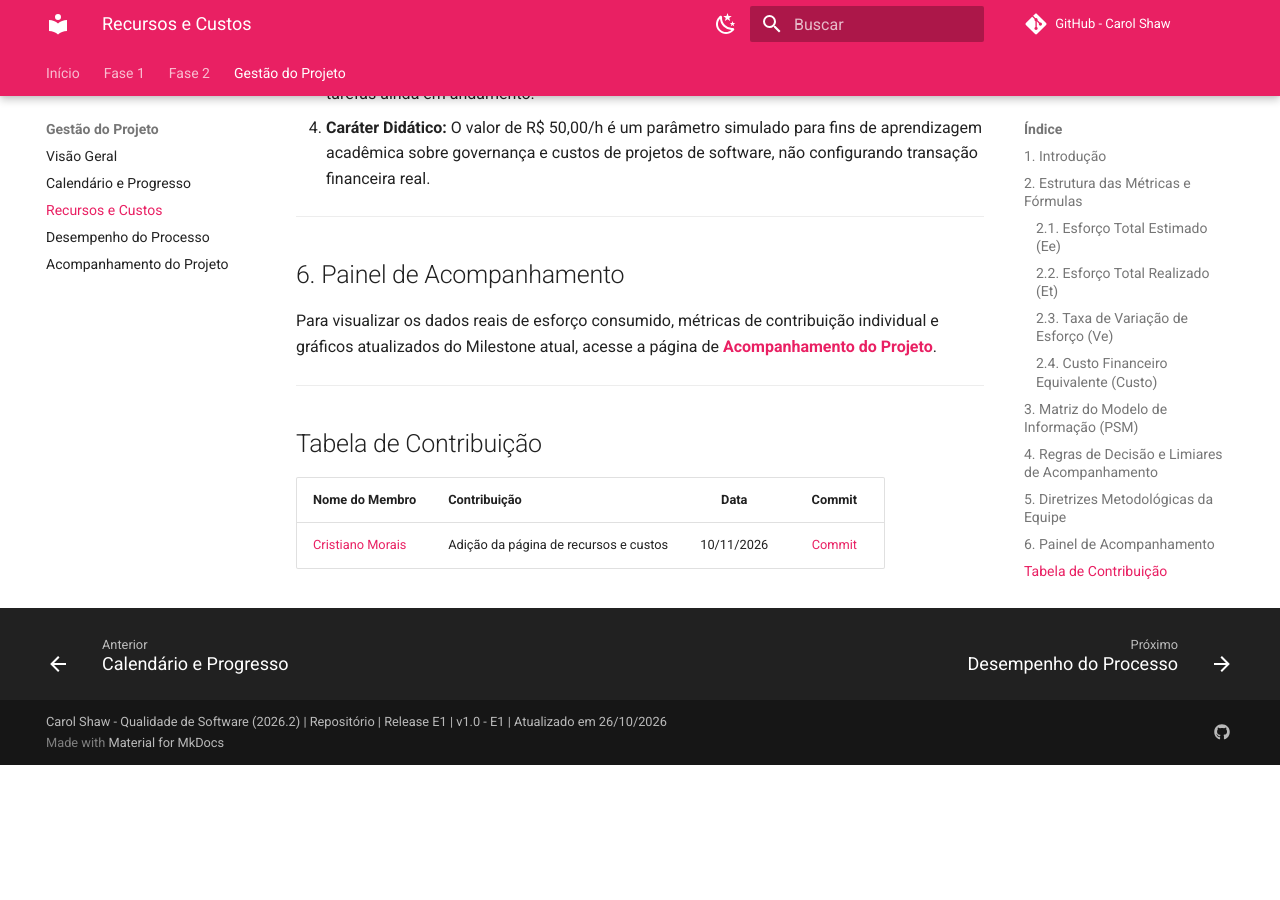
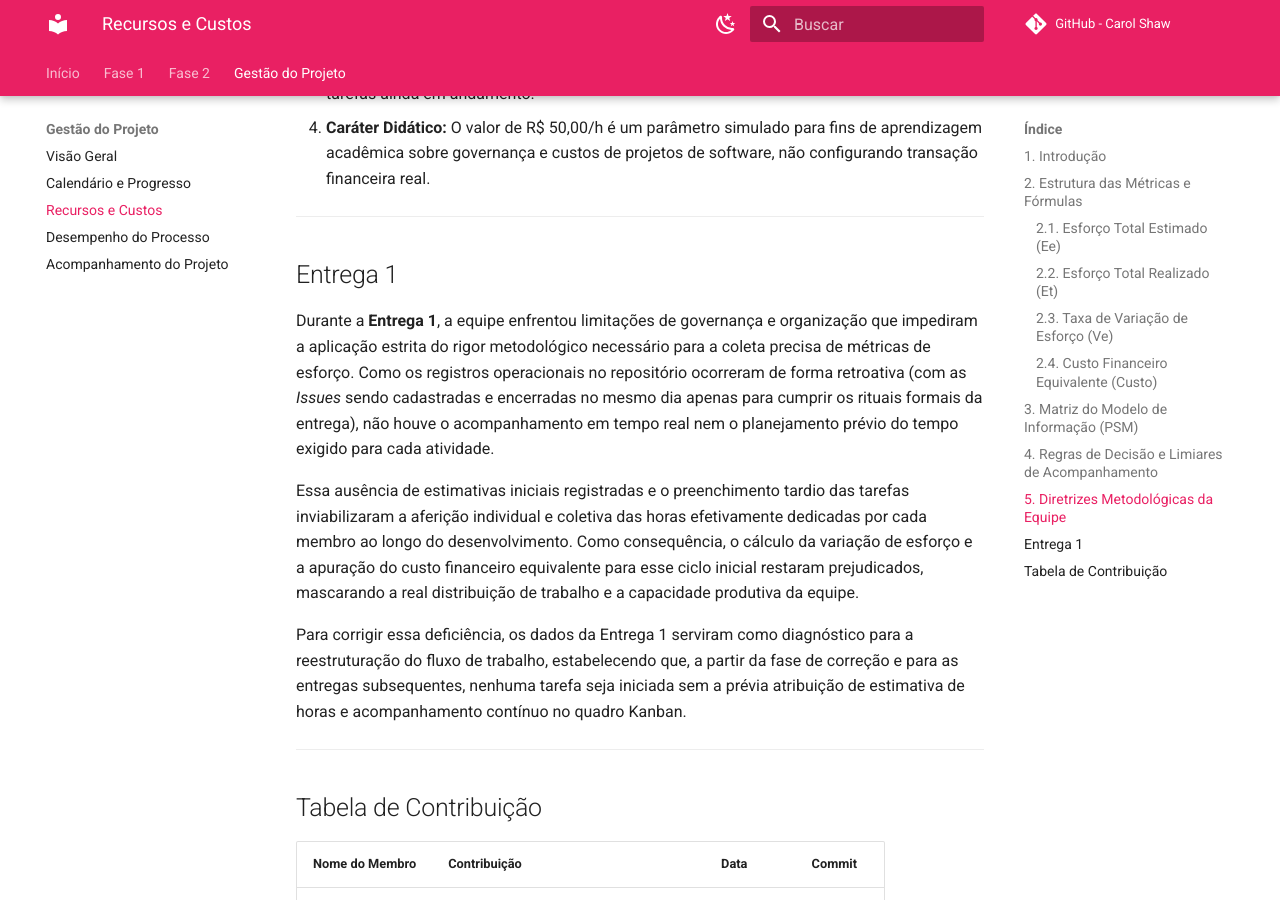
Before and after one commit to FCTE-Qualidade-de-Software-1/2026-2_T02_CAROL_SHAW, an MkDocs documentation site: the page built from docs/gestao/recursos.md, in a window 1280 px wide and 900 px high, scrolled down 3113 px. Built offline with MkDocs 1.6.1 and Material for MkDocs 9.7.7, drawn with Linux system fonts in a browser that asks for light colours; comment, search, counter and statistics services are not loaded; before the commit the page ends 3878 px from its top, so only the background shows below that.

Commit message:
Feat: Justificativa Entrega 1 #10

```diff
--- a/docs/gestao/recursos.md
+++ b/docs/gestao/recursos.md
@@ -78,9 +78,13 @@ A equipe estabeleceu faixas de controle para classificar os desvios de esforço
 
 ---
 
-## 6. Painel de Acompanhamento
+## Entrega 1
 
-Para visualizar os dados reais de esforço consumido, métricas de contribuição individual e gráficos atualizados do Milestone atual, acesse a página de **[Acompanhamento do Projeto](acompanhamento.md)**.
+Durante a **Entrega 1**, a equipe enfrentou limitações de governança e organização que impediram a aplicação estrita do rigor metodológico necessário para a coleta precisa de métricas de esforço. Como os registros operacionais no repositório ocorreram de forma retroativa (com as *Issues* sendo cadastradas e encerradas no mesmo dia apenas para cumprir os rituais formais da entrega), não houve o acompanhamento em tempo real nem o planejamento prévio do tempo exigido para cada atividade.
+
+Essa ausência de estimativas iniciais registradas e o preenchimento tardio das tarefas inviabilizaram a aferição individual e coletiva das horas efetivamente dedicadas por cada membro ao longo do desenvolvimento. Como consequência, o cálculo da variação de esforço e a apuração do custo financeiro equivalente para esse ciclo inicial restaram prejudicados, mascarando a real distribuição de trabalho e a capacidade produtiva da equipe.
+
+Para corrigir essa deficiência, os dados da Entrega 1 serviram como diagnóstico para a reestruturação do fluxo de trabalho, estabelecendo que, a partir da fase de correção e para as entregas subsequentes, nenhuma tarefa seja iniciada sem a prévia atribuição de estimativa de horas e acompanhamento contínuo no quadro Kanban.
 
 ---
 
```
